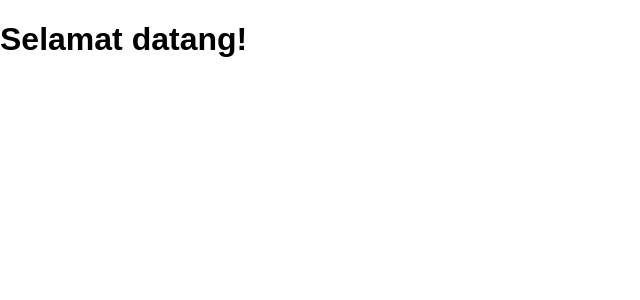
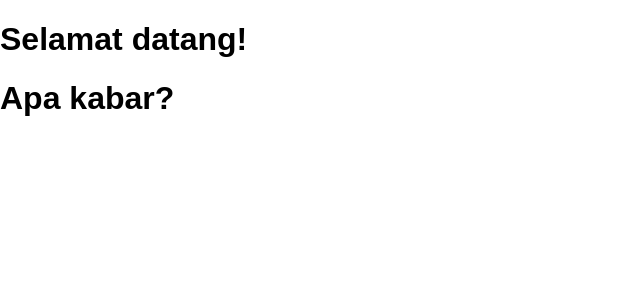
Before and after one commit to herdianajones/reactjs, a React (Create React App) app: page / in a window 1280 px wide. Shown: the top 300 px of the page, without its empty margins (0-640 px from the left). Built offline with nearby package versions, Linux system fonts and the light colour scheme.

Commit message:
lesson 2 added

```diff
--- a/src/App.js
+++ b/src/App.js
@@ -5,7 +5,10 @@ import './App.css';
 class App extends Component {
   render() {
     return (
-      <h1>Selamat datang!</h1>
+      <div>
+        <h1>Selamat datang!</h1>
+        <h1>Apa kabar?</h1>
+      </div>
     );
   }
 }
```
